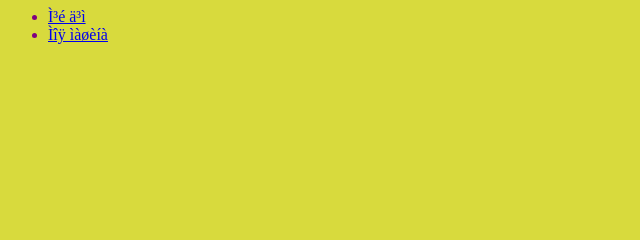
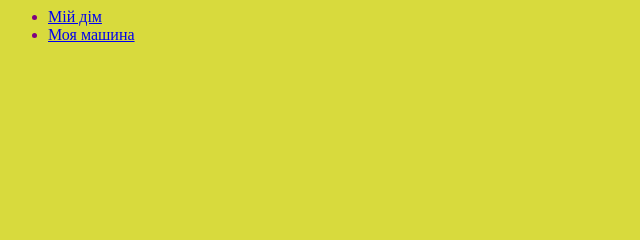
Before and after one commit to satel77/HW14HTML, a plain HTML site: page pages/myanimals.html in a window 1280 px wide. Shown: the top 240 px of the page, 0-640 px from the left. Drawn offline with Linux system fonts and the light colour scheme; files whose address does not match are found by name.

Commit message:
Update myanimals.html

```diff
--- a/pages/myanimals.html
+++ b/pages/myanimals.html
@@ -11,8 +11,8 @@
 <img src="HW14HTML/images/animals.jpg"/ width="600" height="400" style="float:right">
 <!-- Site navigation menu -->
 <ul class="navbar">
-  <li><a href="index.html">Ì³é ä³ì</a>
-  <li><a href="https://satel77.github.io/HW14HTML/pages/mycar.html">Ìîÿ ìàøèíà</a>
+  <li><a href="https://satel77.github.io/HW14HTML/index.html">Мій дім</a>
+  <li><a href="https://satel77.github.io/HW14HTML/pages/mycar.html">Моя машина</a>
 </ul>
 
 
```
